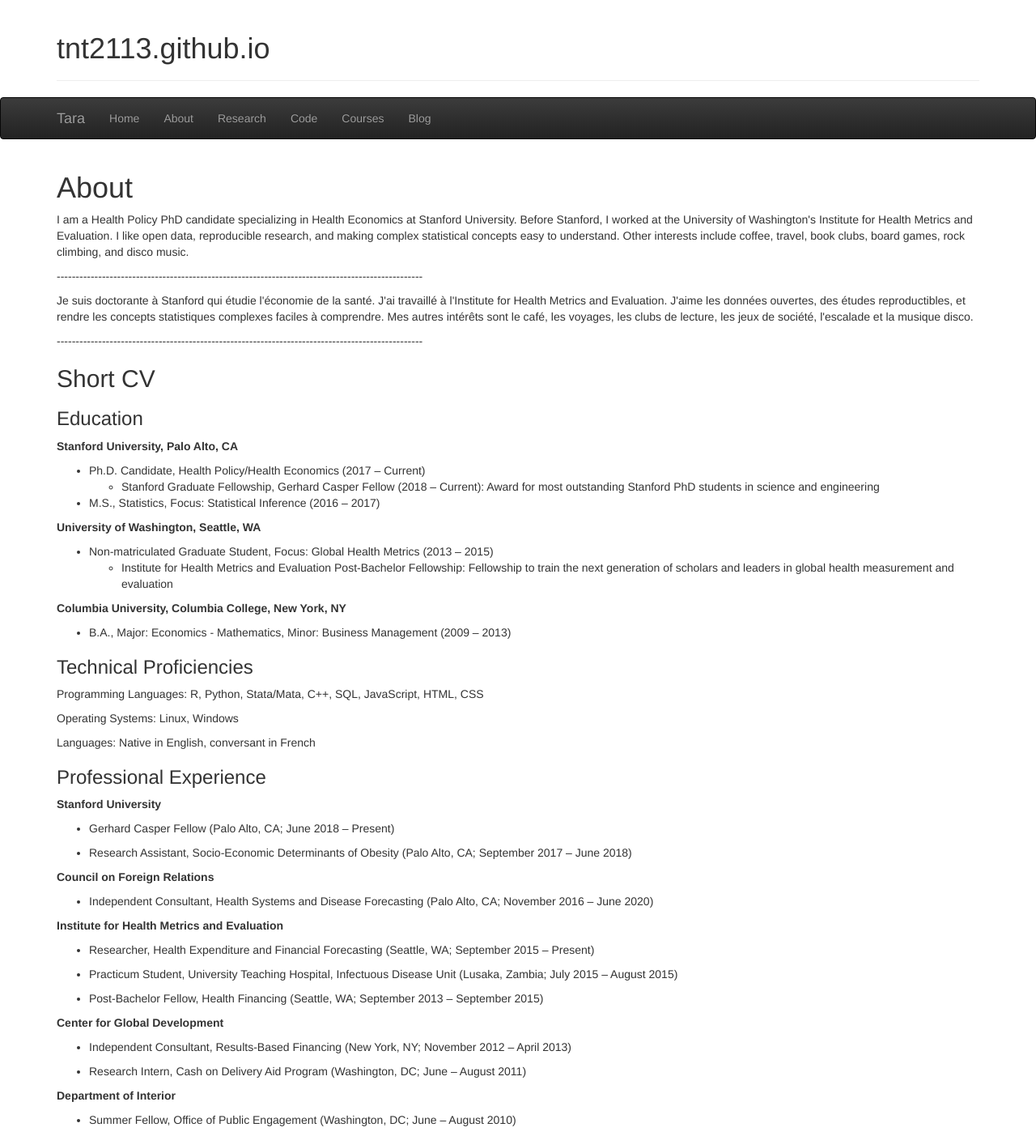
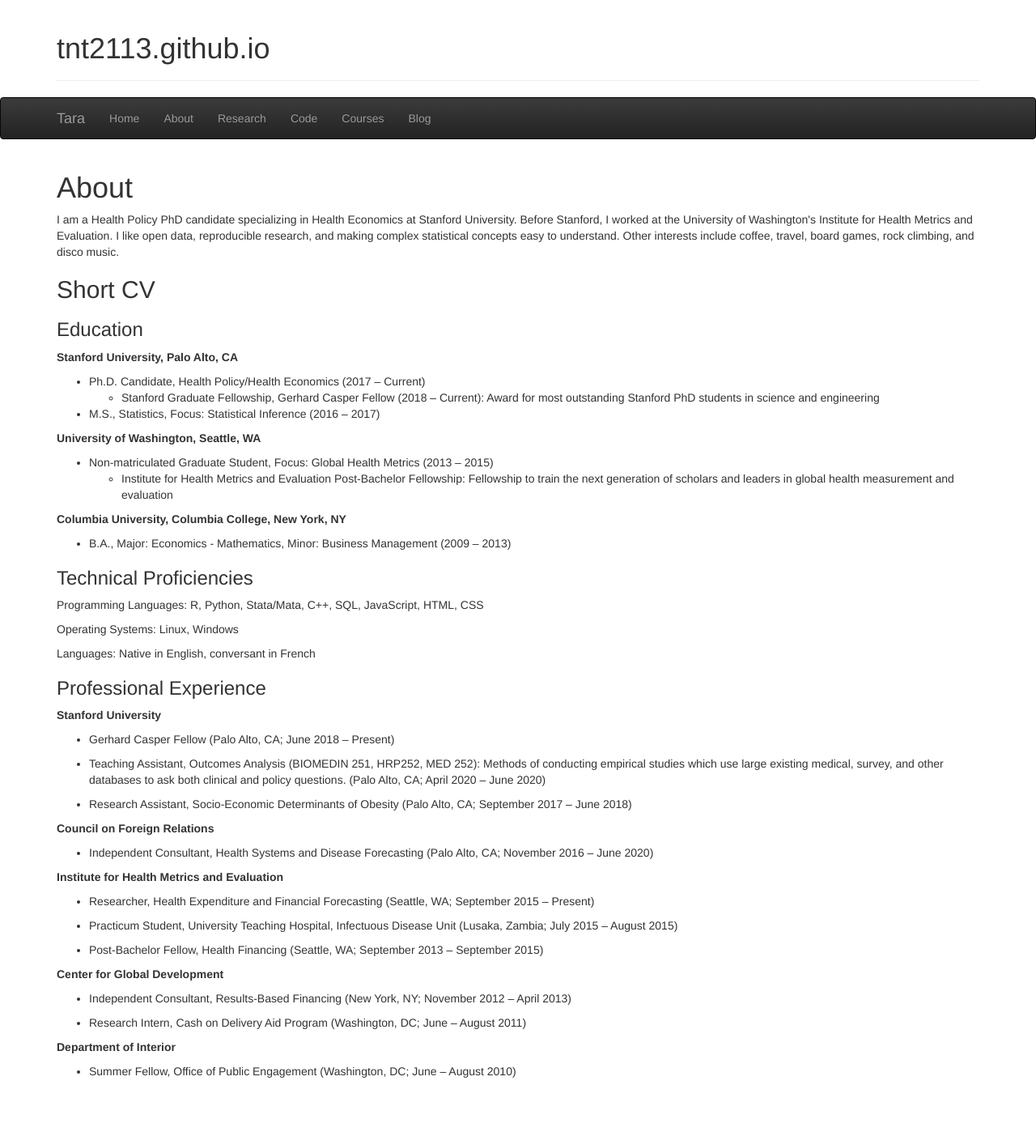
Before and after one commit to tnt2113/tnt2113.github.io, a Jekyll site: the page about/index.html, which Jekyll copies as it is, in a window 1280 px wide. Shown: the whole page at 81% size. Built offline with Jekyll 4.4.1, drawn with Linux system fonts in a browser that asks for light colours; after the commit the page ends 1343 px from its top, so only the background shows below that.

Commit message:
Update index.html

```diff
--- a/about/index.html
+++ b/about/index.html
@@ -69,13 +69,8 @@
 
 <h1 class="post-title">About</h1>
 
-<p>I am a Health Policy PhD candidate specializing in Health Economics at Stanford University. Before Stanford, I worked at the University of Washington's Institute for Health Metrics and Evaluation. I like open data, reproducible research, and making complex statistical concepts easy to understand. Other interests include coffee, travel, book clubs, board games, rock climbing, and disco music.</p>
+<p>I am a Health Policy PhD candidate specializing in Health Economics at Stanford University. Before Stanford, I worked at the University of Washington's Institute for Health Metrics and Evaluation. I like open data, reproducible research, and making complex statistical concepts easy to understand. Other interests include coffee, travel, board games, rock climbing, and disco music.</p>
 
-<p>-------------------------------------------------------------------------------------------------</p>
-
-<p>Je suis doctorante à Stanford qui étudie l'économie de la santé. J'ai travaillé à l'Institute for Health Metrics and Evaluation. J'aime les données ouvertes, des études reproductibles, et rendre les concepts statistiques complexes faciles à comprendre. Mes autres intérêts sont le café, les voyages, les clubs de lecture, les jeux de société, l'escalade et la musique disco.</p>
-
-<p>-------------------------------------------------------------------------------------------------</p>
 <h2>Short CV</h2>
 
 <h3>Education</h3>
@@ -108,6 +103,7 @@
 <p><b> Stanford University </b></p>
   <ul>
     <li><p>Gerhard Casper Fellow (Palo Alto, CA; June 2018 – Present)</p></li>
+    <li><p>Teaching Assistant, Outcomes Analysis (BIOMEDIN 251, HRP252, MED 252): Methods of conducting empirical studies which use large existing medical, survey, and other databases to ask both clinical and policy questions. (Palo Alto, CA; April 2020 – June 2020)</p></li>
     <li><p>Research Assistant, Socio-Economic Determinants of Obesity (Palo Alto, CA; September 2017 – June 2018)</p></li>
 </ul>
   <p><b> Council on Foreign Relations  </b></p>
```
